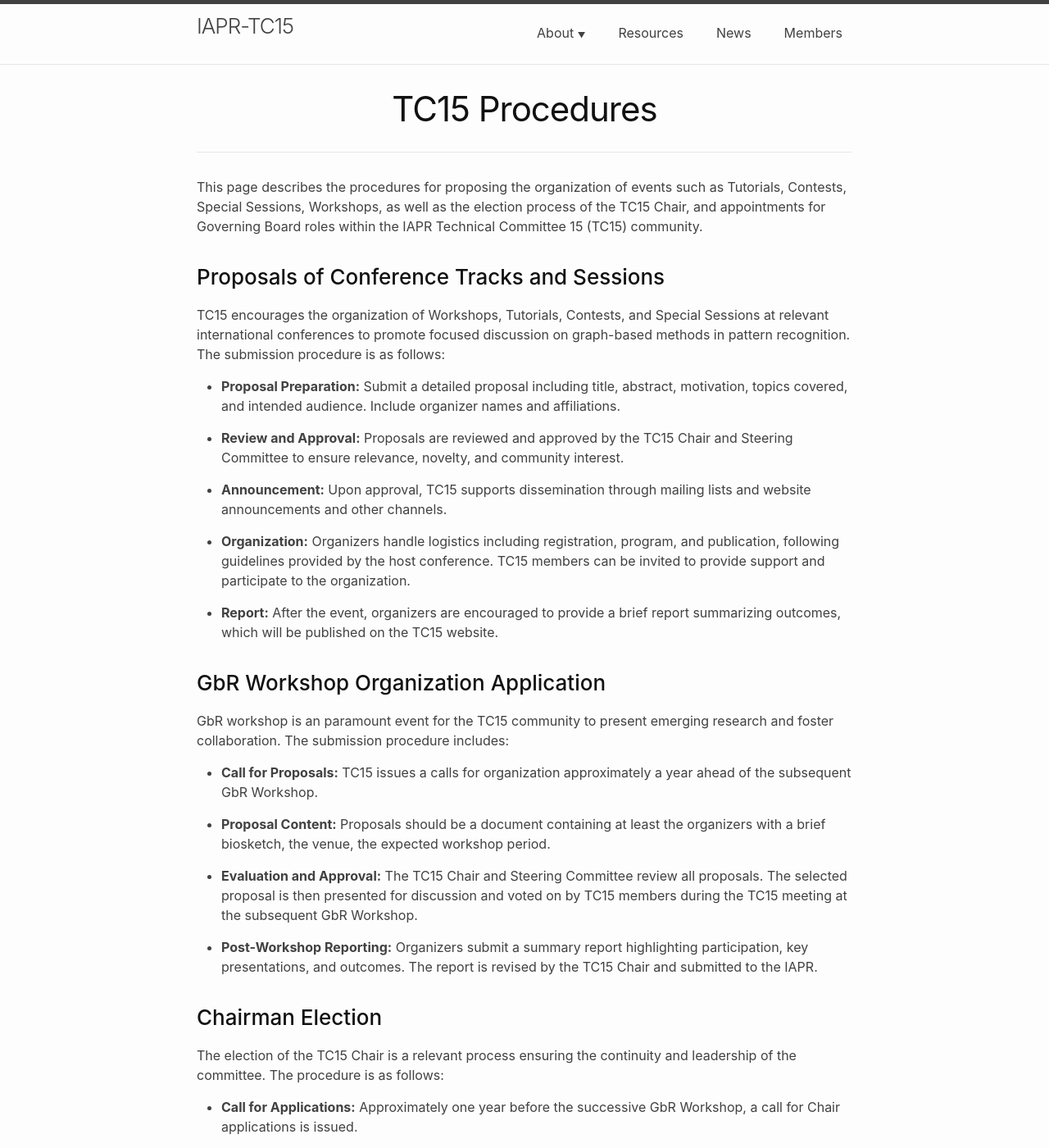
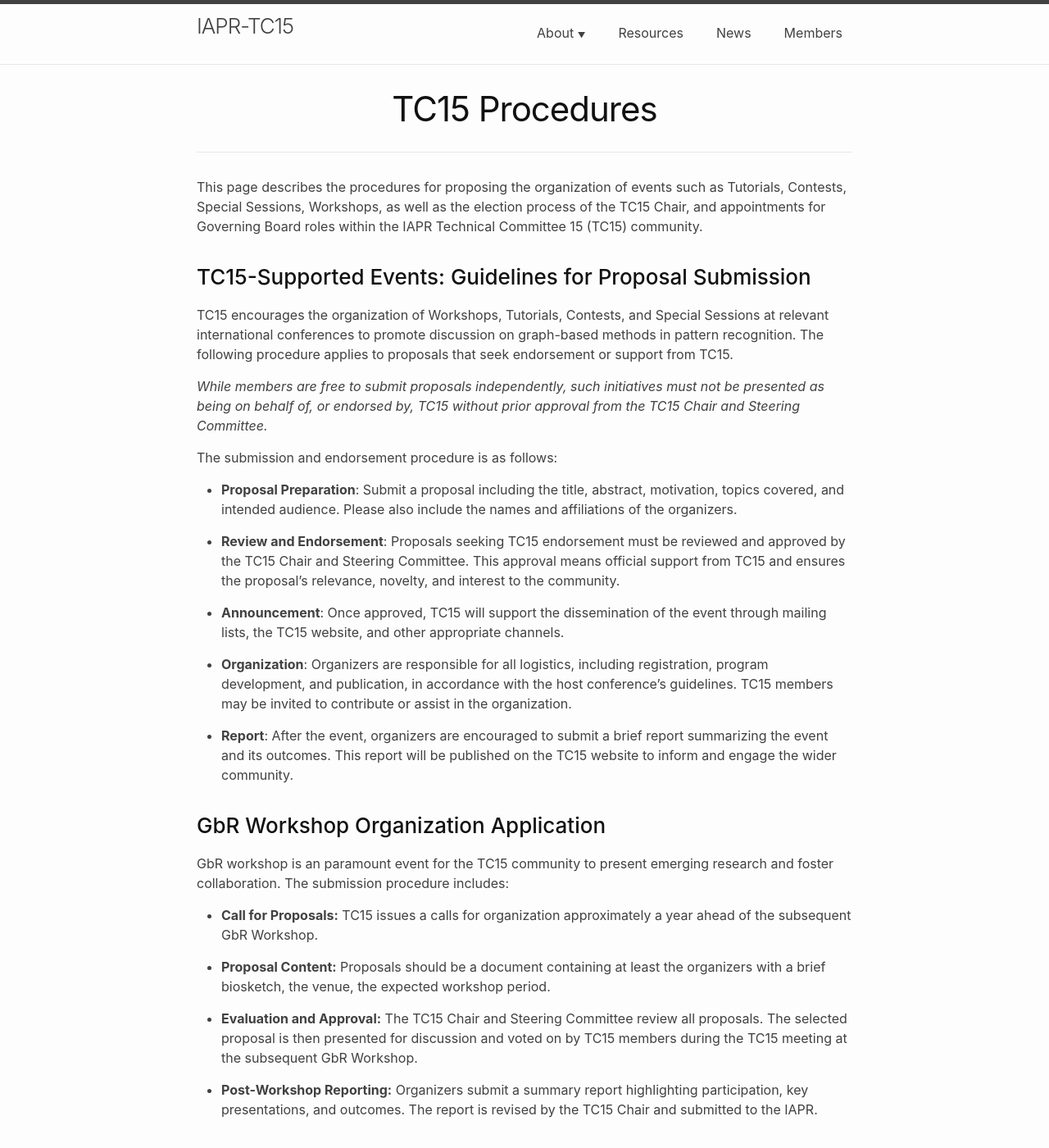
Before and after one commit to iapr-tc15/iapr-tc15.github.io, a Jekyll site: the page built from about/procedures.md, in a window 1280 px wide and 1400 px high. Shown: the whole window at 82% size. Built offline with Jekyll 4.4.1, drawn with Linux system fonts in a browser that asks for light colours.

Commit message:
Updated Supported Events procedures

```diff
--- a/about/procedures.md
+++ b/about/procedures.md
@@ -8,19 +8,23 @@ order: 10
 This page describes the procedures for proposing the organization of events such as Tutorials, Contests, Special Sessions, Workshops, as well as the election process of the TC15 Chair, and appointments for Governing Board roles within the IAPR Technical Committee 15 (TC15) community.
 
 
-### Proposals of Conference Tracks and Sessions
+### TC15-Supported Events: Guidelines for Proposal Submission
 
-TC15 encourages the organization of Workshops, Tutorials, Contests, and Special Sessions at relevant international conferences to promote focused discussion on graph-based methods in pattern recognition. The submission procedure is as follows:
+TC15 encourages the organization of Workshops, Tutorials, Contests, and Special Sessions at relevant international conferences to promote discussion on graph-based methods in pattern recognition. The following procedure applies to proposals that seek endorsement or support from TC15.
 
-- **Proposal Preparation:** Submit a detailed proposal including title, abstract, motivation, topics covered, and intended audience. Include organizer names and affiliations.
+*While members are free to submit proposals independently, such initiatives must not be presented as being on behalf of, or endorsed by, TC15 without prior approval from the TC15 Chair and Steering Committee.*
 
-- **Review and Approval:** Proposals are reviewed and approved by the TC15 Chair and Steering Committee to ensure relevance, novelty, and community interest.
+The submission and endorsement procedure is as follows:
 
-- **Announcement:** Upon approval, TC15 supports dissemination through mailing lists and website announcements and other channels.
+- **Proposal Preparation**: Submit a proposal including the title, abstract, motivation, topics covered, and intended audience. Please also include the names and affiliations of the organizers.
 
-- **Organization:** Organizers handle logistics including registration, program, and publication, following guidelines provided by the host conference. TC15 members can be invited to provide support and participate to the organization.
+- **Review and Endorsement**: Proposals seeking TC15 endorsement must be reviewed and approved by the TC15 Chair and Steering Committee. This approval means official support from TC15 and ensures the proposal’s relevance, novelty, and interest to the community.
 
-- **Report:** After the event, organizers are encouraged to provide a brief report summarizing outcomes, which will be published on the TC15 website.
+- **Announcement**: Once approved, TC15 will support the dissemination of the event through mailing lists, the TC15 website, and other appropriate channels.
+
+- **Organization**: Organizers are responsible for all logistics, including registration, program development, and publication, in accordance with the host conference's guidelines. TC15 members may be invited to contribute or assist in the organization.
+
+- **Report**: After the event, organizers are encouraged to submit a brief report summarizing the event and its outcomes. This report will be published on the TC15 website to inform and engage the wider community.
 
 
 ### GbR Workshop Organization Application
```
